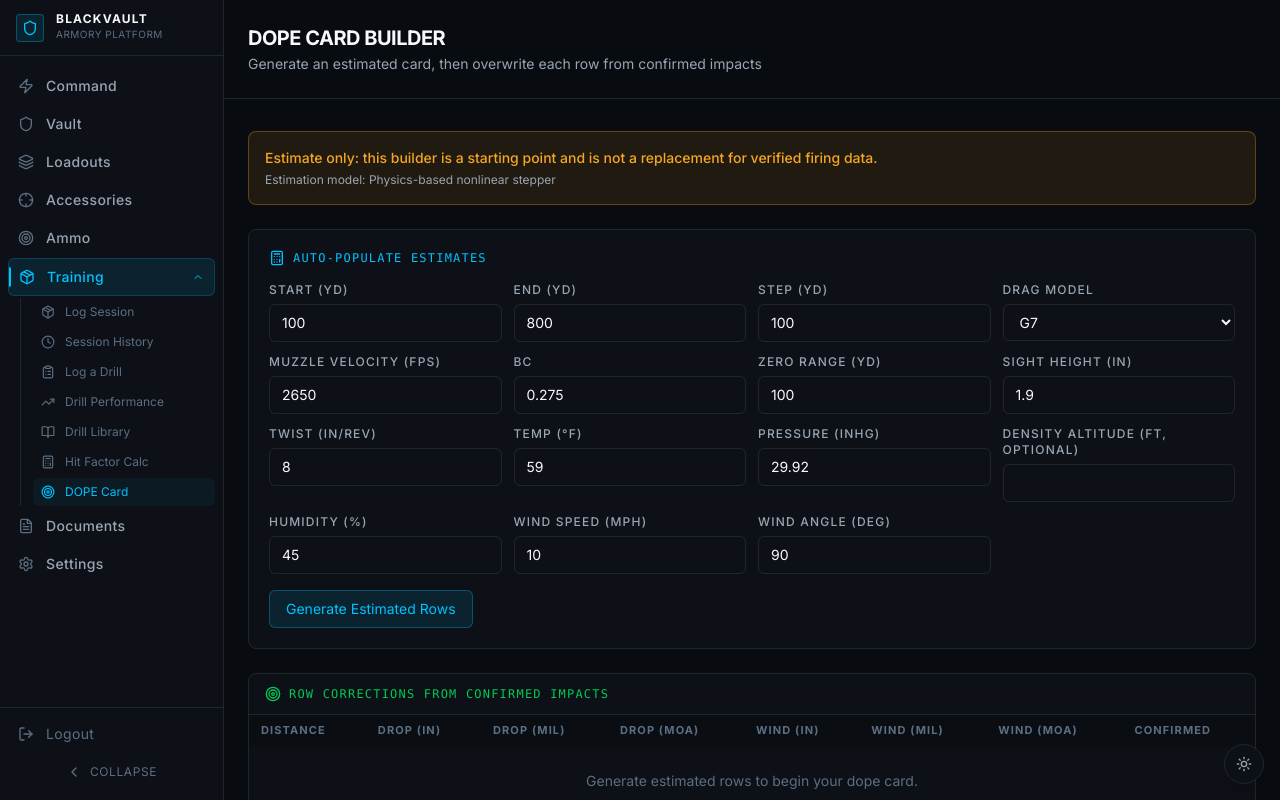
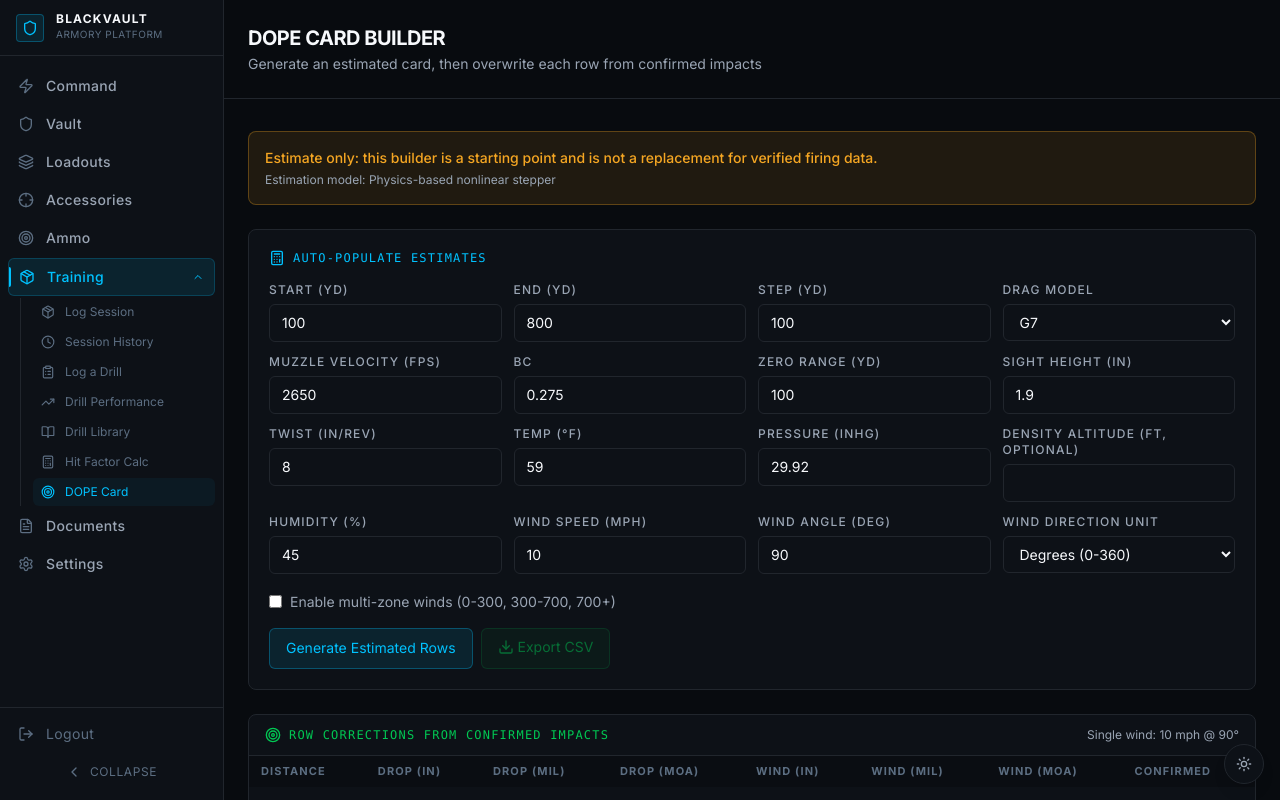
Before and after one commit to theaveragedeveloper/ProjectBlackVault, a Next.js app: page /range/dope-card in a window 1280 px wide. Built offline with nearby package versions, Linux system fonts and the light colour scheme.

Commit message:
Improve dope card wind modeling with direction and zones

```diff
--- a/src/app/range/dope-card/page.tsx
+++ b/src/app/range/dope-card/page.tsx
@@ -8,9 +8,11 @@ import {
   generateDistanceRows,
   type AngularDopeRow,
   type DopeRowCorrection,
+  type WindDirectionUnit,
+  type WindZoneInput,
 } from "@/lib/ballistics/dope";
 import { solveTrajectoryRows, type DragModel } from "@/lib/ballistics/solver";
-import { Calculator, Target } from "lucide-react";
+import { Calculator, Download, Target } from "lucide-react";
 
 const INPUT_CLASS =
   "w-full bg-vault-surface border border-vault-border text-vault-text rounded-md px-3 py-2 text-sm focus:outline-none focus:border-[#00C2FF] placeholder-vault-text-faint transition-colors";
@@ -22,6 +24,20 @@ function parseOptionalNumber(value: string): number | undefined {
 
   const parsed = Number(trimmed);
   return Number.isFinite(parsed) ? parsed : undefined;
+}
+
+function createZone(startYd: number, endYd: number | null): WindZoneInput {
+  return {
+    startYd,
+    endYd,
+    speedMph: 0,
+    directionValue: 90,
+    directionUnit: "degrees",
+  };
+}
+
+function formatDirection(value: number, unit: WindDirectionUnit): string {
+  return unit === "clock" ? `${value} o'clock` : `${value}°`;
 }
 
 export default function DopeCardPage() {
@@ -42,6 +58,10 @@ export default function DopeCardPage() {
   const [windSpeedMph, setWindSpeedMph] = useState("10");
   const [windAngleDeg, setWindAngleDeg] = useState("90");
 
+  const [defaultWindDirectionUnit, setDefaultWindDirectionUnit] = useState<WindDirectionUnit>("degrees");
+  const [useZones, setUseZones] = useState(false);
+  const [zones, setZones] = useState<WindZoneInput[]>([createZone(0, 300), createZone(300, 700), createZone(700, null)]);
+
   const [rows, setRows] = useState<AngularDopeRow[]>([]);
   const [corrections, setCorrections] = useState<Record<number, DopeRowCorrection>>({});
   const estimationModel = "Physics-based nonlinear stepper";
@@ -51,6 +71,26 @@ export default function DopeCardPage() {
     const confirmedCount = rows.filter((r) => r.confirmed).length;
     return `${confirmedCount}/${rows.length} rows confirmed from impacts`;
   }, [rows]);
+
+  const windAssumptionSummary = useMemo(() => {
+    const defaultSummary = `${windSpeedMph || 0} mph @ ${formatDirection(Number(windAngleDeg) || 0, defaultWindDirectionUnit)}`;
+
+    if (!useZones) return `Single wind: ${defaultSummary}`;
+
+    const zoneSummary = zones
+      .map((zone) => {
+        const endLabel = zone.endYd == null ? "+" : `-${zone.endYd}`;
+        const startLabel = `${zone.startYd}`;
+        return `${startLabel}${endLabel} yd: ${zone.speedMph} mph @ ${formatDirection(zone.directionValue, zone.directionUnit)}`;
+      })
+      .join(" • ");
+
+    return `Zone winds: ${zoneSummary}`;
+  }, [defaultWindDirectionUnit, windAngleDeg, windSpeedMph, useZones, zones]);
+
+  function updateZone(index: number, patch: Partial<WindZoneInput>) {
+    setZones((prev) => prev.map((zone, currentIndex) => (currentIndex === index ? { ...zone, ...patch } : zone)));
+  }
 
   function handleGenerate() {
     const distanceRows = generateDistanceRows(Number(startYd), Number(endYd), Number(stepYd));
@@ -71,6 +111,27 @@ export default function DopeCardPage() {
 
     setCorrections({});
     setRows(convertDropWindToAngular(solvedRows));
+  }
+
+  function handleExport() {
+    if (!rows.length) return;
+
+    const lines = [
+      "DOPE CARD EXPORT",
+      `Wind assumptions: ${windAssumptionSummary}`,
+      "distance_yd,drop_in,drop_mil,drop_moa,wind_in,wind_mil,wind_moa,confirmed",
+      ...rows.map((row) =>
+        [row.distanceYd, row.dropIn, row.dropMil, row.dropMoa, row.windIn, row.windMil, row.windMoa, row.confirmed ? "yes" : "no"].join(",")
+      ),
+    ];
+
+    const blob = new Blob([lines.join("\n")], { type: "text/csv;charset=utf-8" });
+    const url = URL.createObjectURL(blob);
+    const link = document.createElement("a");
+    link.href = url;
+    link.download = "dope-card.csv";
+    link.click();
+    URL.revokeObjectURL(url);
   }
 
   function updateCorrection(distanceYd: number, patch: DopeRowCorrection) {
@@ -188,23 +249,91 @@ export default function DopeCardPage() {
               <label className={LABEL_CLASS}>Wind Angle (deg)</label>
               <input value={windAngleDeg} onChange={(e) => setWindAngleDeg(e.target.value)} type="number" className={INPUT_CLASS} />
             </div>
+            <div>
+              <label className={LABEL_CLASS}>Wind Direction Unit</label>
+              <select
+                className={INPUT_CLASS}
+                value={defaultWindDirectionUnit}
+                onChange={(e) => setDefaultWindDirectionUnit(e.target.value as WindDirectionUnit)}
+              >
+                <option value="degrees">Degrees (0-360)</option>
+                <option value="clock">Clock (1-12)</option>
+              </select>
+            </div>
           </div>
 
+          <label className="inline-flex items-center gap-2 text-sm text-vault-text-muted">
+            <input type="checkbox" checked={useZones} onChange={(e) => setUseZones(e.target.checked)} className="accent-[#00C2FF]" />
+            Enable multi-zone winds (0-300, 300-700, 700+)
+          </label>
+
+          {useZones && (
+            <div className="grid grid-cols-1 md:grid-cols-3 gap-3">
+              {zones.map((zone, index) => (
+                <div key={`${zone.startYd}-${zone.endYd ?? "plus"}`} className="border border-vault-border rounded-md p-3 space-y-2">
+                  <p className="text-xs text-vault-text-muted font-mono">
+                    Zone {zone.startYd}-{zone.endYd ?? "+"} yd
+                  </p>
+                  <input
+                    className={INPUT_CLASS}
+                    type="number"
+                    step="0.1"
+                    value={zone.speedMph}
+                    onChange={(e) => updateZone(index, { speedMph: Number(e.target.value) })}
+                    placeholder="Speed (mph)"
+                  />
+                  <div className="grid grid-cols-2 gap-2">
+                    <select
+                      className={INPUT_CLASS}
+                      value={zone.directionUnit}
+                      onChange={(e) => updateZone(index, { directionUnit: e.target.value as WindDirectionUnit })}
+                    >
+                      <option value="degrees">Deg</option>
+                      <option value="clock">Clock</option>
+                    </select>
+                    <input
+                      className={INPUT_CLASS}
+                      type="number"
+                      value={zone.directionValue}
+                      onChange={(e) => updateZone(index, { directionValue: Number(e.target.value) })}
+                      min={zone.directionUnit === "degrees" ? 0 : 1}
+                      max={zone.directionUnit === "degrees" ? 360 : 12}
+                    />
+                  </div>
+                </div>
+              ))}
+            </div>
+          )}
+
+          <div className="flex gap-2">
             <button
               onClick={handleGenerate}
               className="px-4 py-2 text-sm rounded-md bg-[#00C2FF]/10 border border-[#00C2FF]/30 text-[#00C2FF] hover:bg-[#00C2FF]/20 transition-colors"
             >
               Generate Estimated Rows
             </button>
+            <button
+              onClick={handleExport}
+              disabled={!rows.length}
+              className="px-4 py-2 text-sm rounded-md bg-[#00C853]/10 border border-[#00C853]/30 text-[#00C853] hover:bg-[#00C853]/20 transition-colors disabled:opacity-50"
+            >
+              <span className="inline-flex items-center gap-1">
+                <Download className="w-4 h-4" /> Export CSV
+              </span>
+            </button>
+          </div>
         </section>
 
         <section className="bg-vault-surface border border-vault-border rounded-lg overflow-hidden">
-          <div className="px-4 py-3 border-b border-vault-border flex items-center justify-between">
+          <div className="px-4 py-3 border-b border-vault-border flex items-center justify-between gap-4">
             <div className="flex items-center gap-2">
               <Target className="w-4 h-4 text-[#00C853]" />
               <h3 className="text-xs font-mono uppercase tracking-widest text-[#00C853]">Row Corrections from Confirmed Impacts</h3>
             </div>
+            <div className="text-right">
+              <p className="text-xs text-vault-text-muted">{windAssumptionSummary}</p>
               {estimateSummary && <p className="text-xs text-vault-text-muted">{estimateSummary}</p>}
+            </div>
           </div>
 
           <div className="overflow-x-auto">
--- a/src/lib/ballistics/dope.ts
+++ b/src/lib/ballistics/dope.ts
@@ -22,6 +22,25 @@ export interface DopeRowCorrection {
   confirmed?: boolean;
 }
 
+export type WindDirectionUnit = "degrees" | "clock";
+
+export interface WindInput {
+  speedMph: number;
+  directionValue: number;
+  directionUnit: WindDirectionUnit;
+}
+
+export interface WindZoneInput extends WindInput {
+  startYd: number;
+  endYd: number | null;
+}
+
+export interface WindSolverInput {
+  windDriftPerMphPer100YdIn: number;
+  defaultWind: WindInput;
+  zones?: WindZoneInput[];
+}
+
 const INCHES_PER_100YD_PER_MIL = 3.6;
 const INCHES_PER_100YD_PER_MOA = 1.047;
 const DISTANCE_EPSILON = 1e-6;
@@ -42,6 +61,48 @@ function toMoa(inches: number, distanceYd: number): number {
 function safeInches(value: number): number {
   // Keep conversions stable even if a caller passes invalid correction/input values.
   return Number.isFinite(value) ? value : 0;
+}
+
+export function windDirectionToDegrees(directionValue: number, directionUnit: WindDirectionUnit): number {
+  if (!Number.isFinite(directionValue)) return 0;
+  if (directionUnit === "clock") {
+    const clock = ((directionValue % 12) + 12) % 12;
+    return clock * 30;
+  }
+
+  const normalized = directionValue % 360;
+  return normalized < 0 ? normalized + 360 : normalized;
+}
+
+export function effectiveCrosswindMph(speedMph: number, directionDegrees: number): number {
+  if (!Number.isFinite(speedMph) || !Number.isFinite(directionDegrees)) {
+    return 0;
+  }
+
+  const radians = (directionDegrees * Math.PI) / 180;
+  return Math.abs(speedMph * Math.sin(radians));
+}
+
+function resolveWindForDistance(distanceYd: number, input: WindSolverInput): WindInput {
+  const zone = input.zones?.find((candidate) => {
+    const withinStart = distanceYd >= candidate.startYd;
+    const withinEnd = candidate.endYd == null || distanceYd < candidate.endYd;
+    return withinStart && withinEnd;
+  });
+
+  return zone ?? input.defaultWind;
+}
+
+export function estimateWindDriftIn(distanceYd: number, input: WindSolverInput): number {
+  if (!Number.isFinite(distanceYd) || distanceYd <= 0 || !Number.isFinite(input.windDriftPerMphPer100YdIn)) {
+    return 0;
+  }
+
+  const wind = resolveWindForDistance(distanceYd, input);
+  const directionDegrees = windDirectionToDegrees(wind.directionValue, wind.directionUnit);
+  const crosswindMph = effectiveCrosswindMph(wind.speedMph, directionDegrees);
+
+  return roundTo((distanceYd / 100) * input.windDriftPerMphPer100YdIn * crosswindMph, 2);
 }
 
 export function generateDistanceRows(startYd: number, endYd: number, stepYd: number): DistanceRow[] {
```
Also changed, not shown: 1 other file (tests, documents, lock files or other folders). Lines whose indentation alone changed are shown as unchanged.
